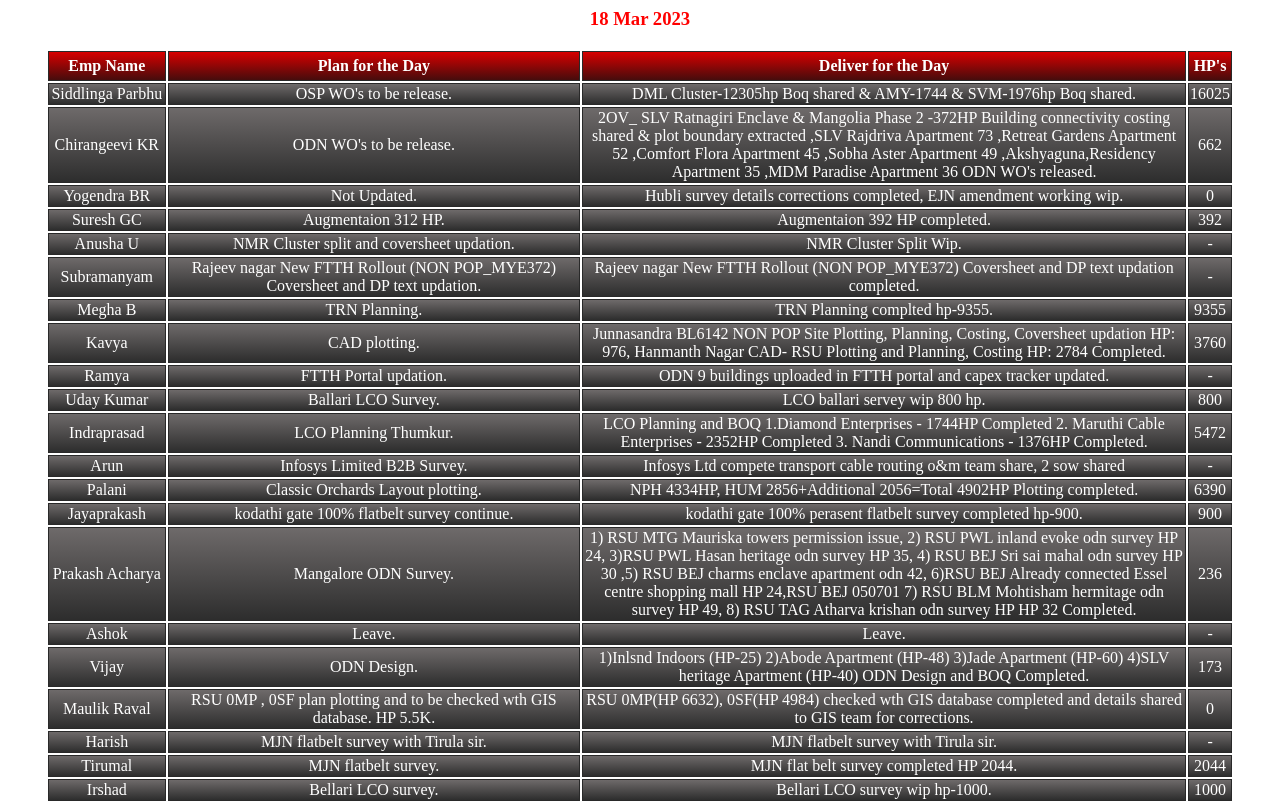
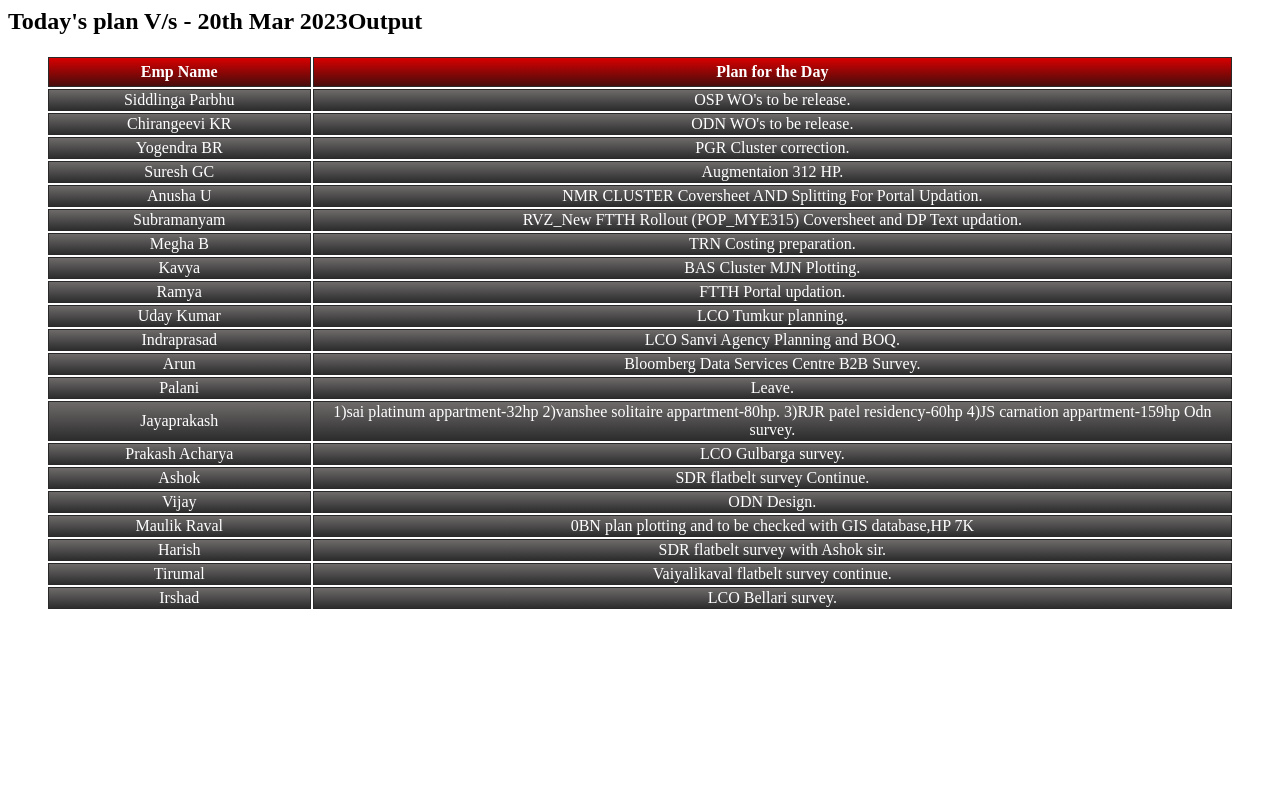
Before and after one commit to Airtel-FTTH-KK-Survey-and-Planning-Team/team-tracking-portal, a plain HTML site: page Daily/13th_Feb.html in a window 1280 px wide. Drawn offline with Linux system fonts and the light colour scheme.

Commit message:
Update 13th_Feb.html

```diff
--- a/Daily/13th_Feb.html
+++ b/Daily/13th_Feb.html
@@ -64,31 +64,32 @@
 </style>
 <body>
 
-<h3>18 Mar 2023</h3>
+<h2> Today's plan V/s - 20th Mar 2023Output</h2>
 <table>
-<tr><th class="date">Emp Name</th><th class="pln">Plan for the Day</th><th class="prdt">Deliver for the Day</th><th class="hp">HP's</th></tr>
-<tr><td>Siddlinga Parbhu</td><td>OSP WO's to be release.</td><td>DML Cluster-12305hp Boq shared & AMY-1744 & SVM-1976hp Boq shared.</td><td>16025</td></tr>
-<tr><td>Chirangeevi KR</td><td>ODN WO's to be release.</td><td>2OV_ SLV Ratnagiri Enclave & Mangolia Phase 2  -372HP Building connectivity costing shared & plot boundary extracted ,SLV Rajdriva Apartment  73 ,Retreat Gardens Apartment  52 ,Comfort Flora Apartment  45 ,Sobha Aster Apartment 49 ,Akshyaguna,Residency Apartment  35 ,MDM Paradise Apartment  36 ODN WO's released.</td><td>662</td></tr>
-<tr><td>Yogendra BR</td><td>Not Updated.</td><td>Hubli survey details corrections completed, EJN amendment working wip.</td><td>0</td></tr>
-<tr><td>Suresh GC</td><td>Augmentaion 312 HP.</td><td>Augmentaion 392 HP completed.</td><td>392</td></tr>
-<tr><td>Anusha U</td><td>NMR Cluster split and coversheet updation.</td><td>NMR Cluster Split Wip.</td><td>-</td></tr>
-<tr><td>Subramanyam</td><td>Rajeev nagar New FTTH Rollout (NON POP_MYE372) Coversheet and DP text updation.</td><td>Rajeev nagar New FTTH Rollout (NON POP_MYE372) Coversheet and DP text updation completed.</td><td>-</td></tr>
-<tr><td>Megha B</td><td>TRN Planning.</td><td>TRN Planning complted hp-9355.</td><td>9355</td></tr>
-<tr><td>Kavya</td><td>CAD plotting.</td><td>Junnasandra BL6142 NON POP Site Plotting, Planning, Costing, Coversheet updation HP: 976, Hanmanth Nagar CAD- RSU Plotting and Planning, Costing HP: 2784 Completed.</td><td>3760</td></tr>
-<tr><td>Ramya</td><td>FTTH Portal updation.</td><td>ODN 9 buildings uploaded in FTTH portal and capex tracker updated.</td><td>-</td></tr>
-<tr><td>Uday Kumar</td><td>Ballari LCO Survey.</td><td>LCO ballari servey wip 800 hp.</td><td>800</td></tr>
-<tr><td>Indraprasad</td><td>LCO Planning Thumkur.</td><td>LCO Planning and BOQ 1.Diamond Enterprises - 1744HP Completed 2. Maruthi Cable Enterprises - 2352HP Completed 3. Nandi Communications - 1376HP Completed.</td><td>5472</td></tr>
-<tr><td>Arun</td><td>Infosys Limited B2B Survey.</td><td>Infosys Ltd compete transport cable routing o&m team share, 2 sow shared</td><td>-</td></tr>
-<tr><td>Palani</td><td>Classic Orchards Layout plotting.</td><td>NPH 4334HP, HUM 2856+Additional 2056=Total 4902HP  Plotting completed.</td><td>6390</td></tr>
-<tr><td>Jayaprakash</td><td>kodathi gate 100% flatbelt survey continue.</td><td>kodathi gate 100% perasent flatbelt survey completed hp-900.</td><td>900</td></tr>
-<tr><td>Prakash Acharya</td><td>Mangalore ODN Survey.</td><td>1) RSU MTG Mauriska towers permission issue, 2) RSU PWL inland evoke odn survey HP 24, 3)RSU PWL Hasan heritage odn survey HP 35, 4) RSU BEJ Sri sai mahal odn survey HP 30 ,5) RSU BEJ charms enclave apartment odn 42, 6)RSU BEJ Already connected Essel centre shopping mall HP 24,RSU BEJ 050701 7) RSU BLM Mohtisham hermitage odn survey HP 49, 8) RSU TAG Atharva krishan odn survey HP HP 32 Completed.</td><td>236</td></tr>
-<tr><td>Ashok</td><td>Leave.</td><td>Leave.</td><td>-</td></tr>
-<tr><td>Vijay</td><td>ODN Design.</td><td>1)Inlsnd Indoors (HP-25) 2)Abode Apartment (HP-48) 3)Jade Apartment (HP-60) 4)SLV heritage Apartment (HP-40) ODN Design and BOQ Completed.</td><td>173</td></tr>
-<tr><td>Maulik Raval</td><td>RSU 0MP , 0SF plan plotting and to be checked wth GIS database. HP 5.5K.</td><td>RSU 0MP(HP 6632), 0SF(HP 4984) checked wth GIS database completed and details shared to GIS team for corrections.</td><td>0</td></tr>
-<tr><td>Harish</td><td>MJN flatbelt survey with Tirula sir.</td><td>MJN flatbelt survey with Tirula sir.</td><td>-</td></tr>
-<tr><td>Tirumal</td><td>MJN flatbelt survey.</td><td>MJN flat belt survey completed HP 2044.</td><td>2044</td></tr>
-<tr><td>Irshad</td><td>Bellari LCO survey.</td><td>Bellari LCO survey wip hp-1000.</td><td>1000</td></tr>
+<tr><th class="date">Emp Name</th><th class="pln">Plan for the Day</th>
+<tr><td>Siddlinga Parbhu</td><td>OSP WO's to be release.</td>
+<tr><td>Chirangeevi KR</td><td>ODN WO's to be release.</td>
+<tr><td>Yogendra BR</td><td>PGR Cluster correction.</td>
+<tr><td>Suresh GC</td><td>Augmentaion 312 HP.</td>
+<tr><td>Anusha U</td><td>NMR CLUSTER Coversheet AND Splitting For Portal Updation.</td>
+<tr><td>Subramanyam</td><td>RVZ_New FTTH Rollout (POP_MYE315) Coversheet and DP Text updation.</td>
+<tr><td>Megha B</td><td>TRN Costing preparation.</td>
+<tr><td>Kavya</td><td>BAS Cluster MJN Plotting.</td>
+<tr><td>Ramya</td><td>FTTH Portal updation.</td>
+<tr><td>Uday Kumar</td><td>LCO Tumkur planning.</td>
+<tr><td>Indraprasad</td><td>LCO  Sanvi Agency Planning and BOQ.</td>
+<tr><td>Arun</td><td>Bloomberg Data Services Centre B2B Survey.</td>
+<tr><td>Palani</td><td>Leave.</td>
+<tr><td>Jayaprakash</td><td>1)sai platinum appartment-32hp 2)vanshee solitaire appartment-80hp. 3)RJR patel residency-60hp 4)JS carnation appartment-159hp Odn survey.</td>
+<tr><td>Prakash Acharya</td><td>LCO Gulbarga survey.</td>
+<tr><td>Ashok</td><td>SDR flatbelt survey Continue.</td>
+<tr><td>Vijay</td><td>ODN Design.</td>
+<tr><td>Maulik Raval</td><td>0BN plan plotting and to be checked with GIS database,HP 7K</td>
+<tr><td>Harish</td><td>SDR flatbelt survey with Ashok sir.</td>
+<tr><td>Tirumal</td><td>Vaiyalikaval flatbelt survey continue.</td>
+<tr><td>Irshad</td><td>LCO Bellari survey.</td>
 </table>
+
 
 
 
```
